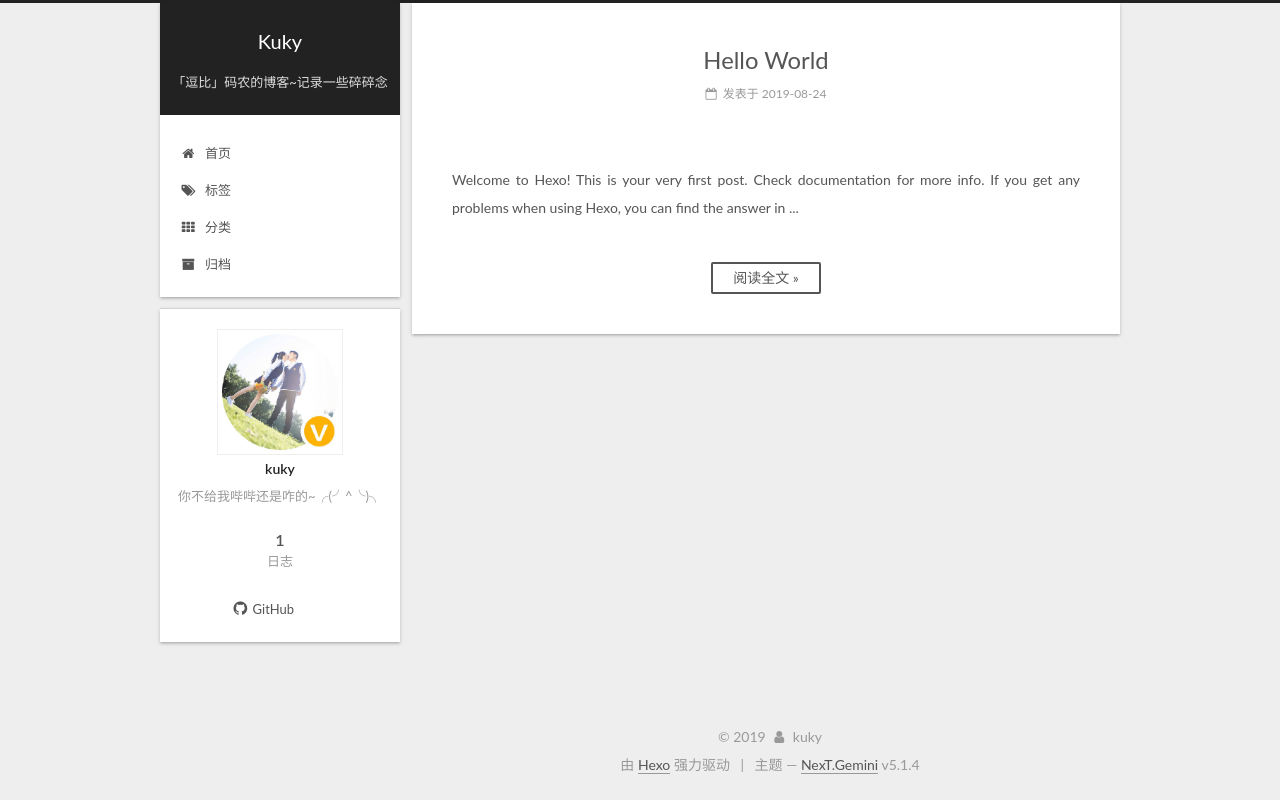
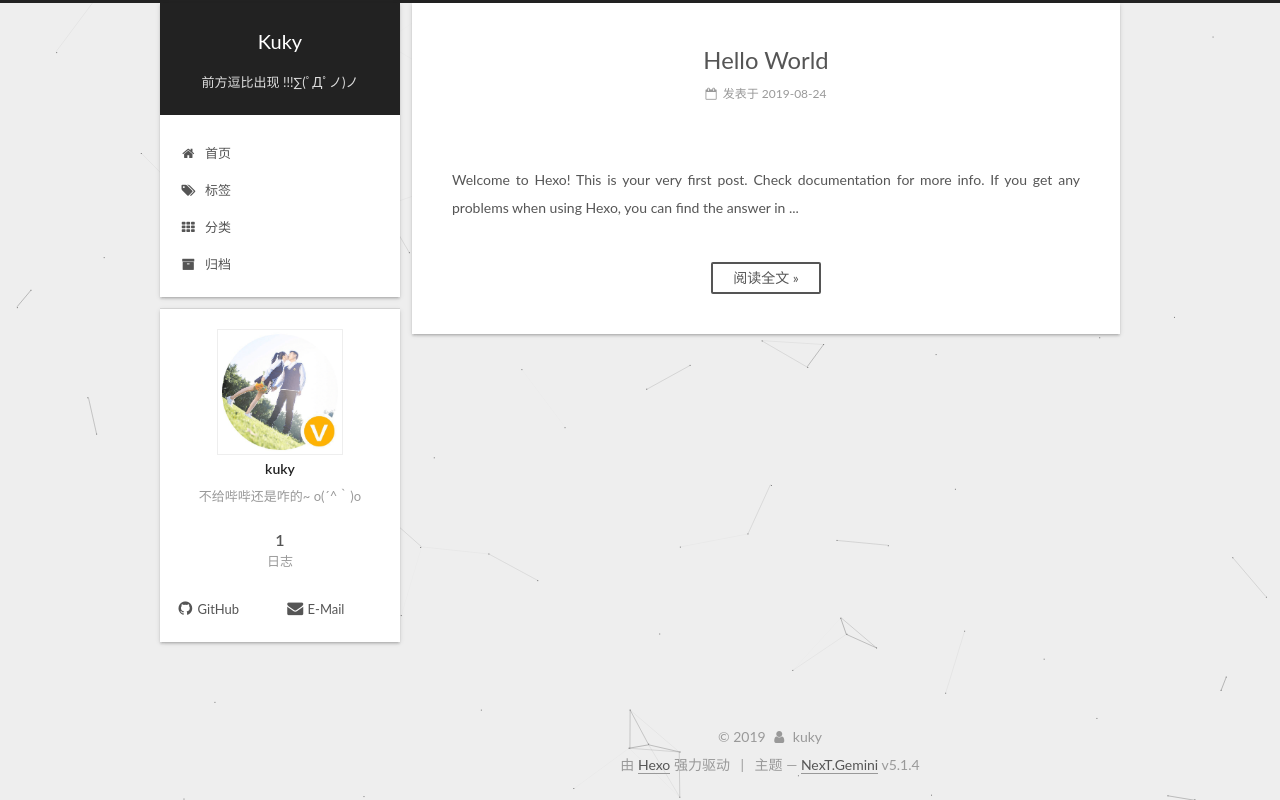
Before and after one commit to kukyxs/kukyxs.github.io, a plain HTML site: page index.html in a window 1280 px wide. Drawn offline with Linux system fonts and the light colour scheme.

Commit message:
Site updated: 2019-08-25 16:44:56

```diff
--- a/2019/08/24/hello-world/index.html
+++ b/2019/08/24/hello-world/index.html
@@ -159,7 +159,7 @@
       </a>
     </div>
 
-        <p class="site-subtitle">「逗比」码农的博客~记录一些碎碎念</p>
+        <p class="site-subtitle">前方逗比出现 !!!∑(ﾟДﾟノ)ノ</p>
 
   </div>
 
@@ -416,7 +416,7 @@
               <img class="site-author-image" itemprop="image" src="/uploads/avatar.png" alt="kuky">
 
               <p class="site-author-name" itemprop="name">kuky</p>
-              <p class="site-description motion-element" itemprop="description">你不给我哔哔还是咋的~╭(╯^╰)╮</p>
+              <p class="site-description motion-element" itemprop="description">不给哔哔还是咋的~ o(´^｀)o</p>
           </div>
 
           <nav class="site-state motion-element">
@@ -447,6 +447,12 @@
                     <a href="https://github.com/kukyxs" target="_blank" title="GitHub">
 
                         <i class="fa fa-fw fa-github"></i>GitHub</a>
+                  </span>
+
+                  <span class="links-of-author-item">
+                    <a href="mailto:kukyxingshi@163.com" target="_blank" title="E-Mail">
+
+                        <i class="fa fa-fw fa-envelope"></i>E-Mail</a>
                   </span>
 
             </div>
@@ -570,6 +576,8 @@
 
 
 
+
+
     <script type="text/javascript" src="/lib/jquery/index.js?v=2.1.3"></script>
 
 
@@ -596,6 +604,11 @@
 
 
     <script type="text/javascript" src="/lib/fancybox/source/jquery.fancybox.pack.js?v=2.1.5"></script>
+
+
+
+
+    <script type="text/javascript" src="/lib/canvas-nest/canvas-nest.min.js"></script>
 
 
 
--- a/css/main.css
+++ b/css/main.css
@@ -1823,7 +1823,7 @@ pre .javascript .function {
   width: 4px;
   height: 4px;
   border-radius: 50%;
-  background: #e98530;
+  background: #ffff81;
 }
 .links-of-blogroll {
   font-size: 13px;
--- a/index.html
+++ b/index.html
@@ -79,16 +79,16 @@
 
 
 
-<meta name="description" content="你不给我哔哔还是咋的~╭(╯^╰)╮">
+<meta name="description" content="不给哔哔还是咋的~ o(´^｀)o">
 <meta property="og:type" content="website">
 <meta property="og:title" content="Kuky">
 <meta property="og:url" content="http://yoursite.com/index.html">
 <meta property="og:site_name" content="Kuky">
-<meta property="og:description" content="你不给我哔哔还是咋的~╭(╯^╰)╮">
+<meta property="og:description" content="不给哔哔还是咋的~ o(´^｀)o">
 <meta property="og:locale" content="zh-Hans">
 <meta name="twitter:card" content="summary">
 <meta name="twitter:title" content="Kuky">
-<meta name="twitter:description" content="你不给我哔哔还是咋的~╭(╯^╰)╮">
+<meta name="twitter:description" content="不给哔哔还是咋的~ o(´^｀)o">
 
 
 
@@ -159,7 +159,7 @@
       </a>
     </div>
 
-        <p class="site-subtitle">「逗比」码农的博客~记录一些碎碎念</p>
+        <p class="site-subtitle">前方逗比出现 !!!∑(ﾟДﾟノ)ノ</p>
 
   </div>
 
@@ -402,7 +402,7 @@
               <img class="site-author-image" itemprop="image" src="/uploads/avatar.png" alt="kuky">
 
               <p class="site-author-name" itemprop="name">kuky</p>
-              <p class="site-description motion-element" itemprop="description">你不给我哔哔还是咋的~╭(╯^╰)╮</p>
+              <p class="site-description motion-element" itemprop="description">不给哔哔还是咋的~ o(´^｀)o</p>
           </div>
 
           <nav class="site-state motion-element">
@@ -433,6 +433,12 @@
                     <a href="https://github.com/kukyxs" target="_blank" title="GitHub">
 
                         <i class="fa fa-fw fa-github"></i>GitHub</a>
+                  </span>
+
+                  <span class="links-of-author-item">
+                    <a href="mailto:kukyxingshi@163.com" target="_blank" title="E-Mail">
+
+                        <i class="fa fa-fw fa-envelope"></i>E-Mail</a>
                   </span>
 
             </div>
@@ -540,6 +546,8 @@
 
 
 
+
+
     <script type="text/javascript" src="/lib/jquery/index.js?v=2.1.3"></script>
 
 
@@ -566,6 +574,11 @@
 
 
     <script type="text/javascript" src="/lib/fancybox/source/jquery.fancybox.pack.js?v=2.1.5"></script>
+
+
+
+
+    <script type="text/javascript" src="/lib/canvas-nest/canvas-nest.min.js"></script>
 
 
 
```
Also changed, not shown: archives/2019/08/index.html (+18 -5 lines), archives/2019/index.html (+18 -5 lines), archives/index.html (+18 -5 lines), categories/index.html (+18 -5 lines), tags/index.html (+18 -5 lines).
